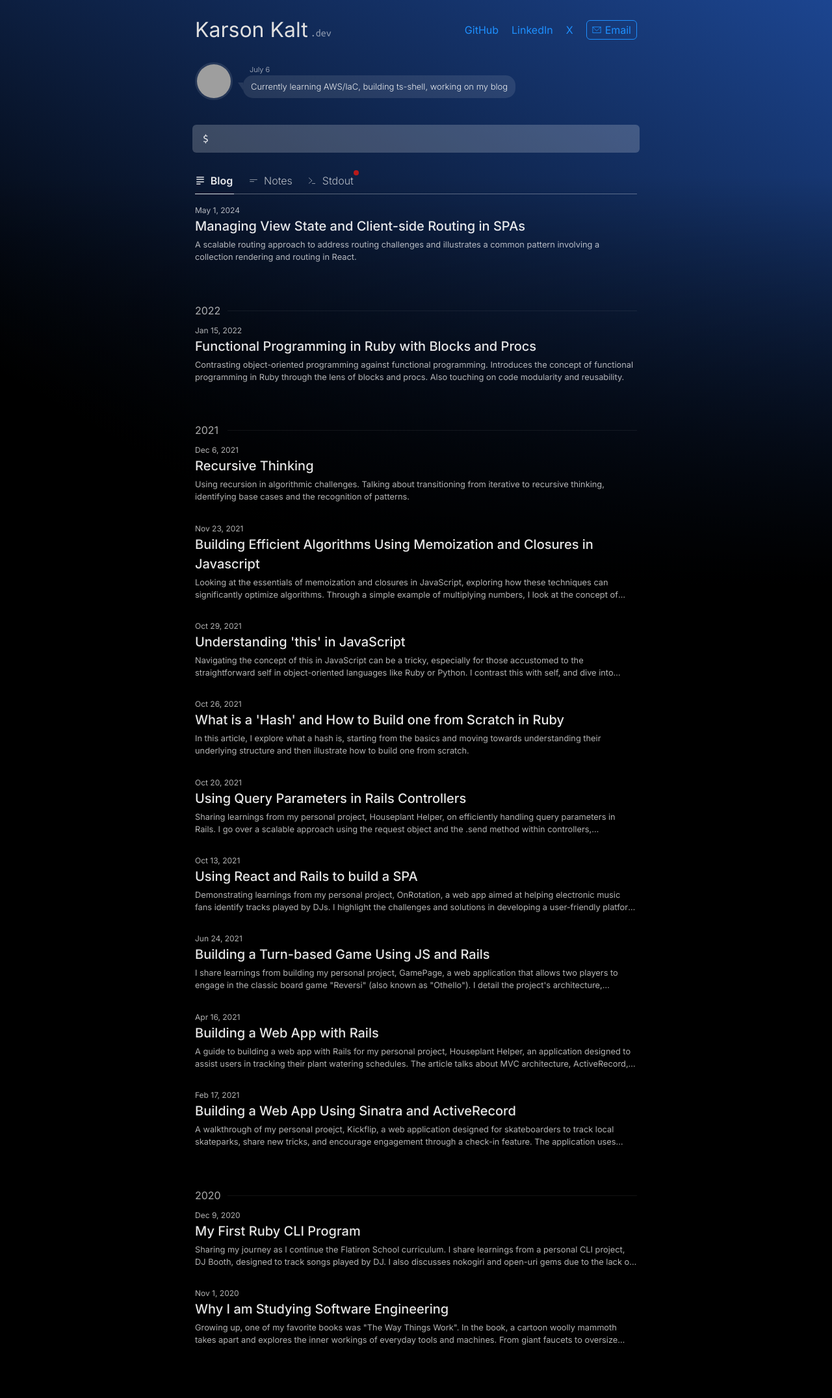
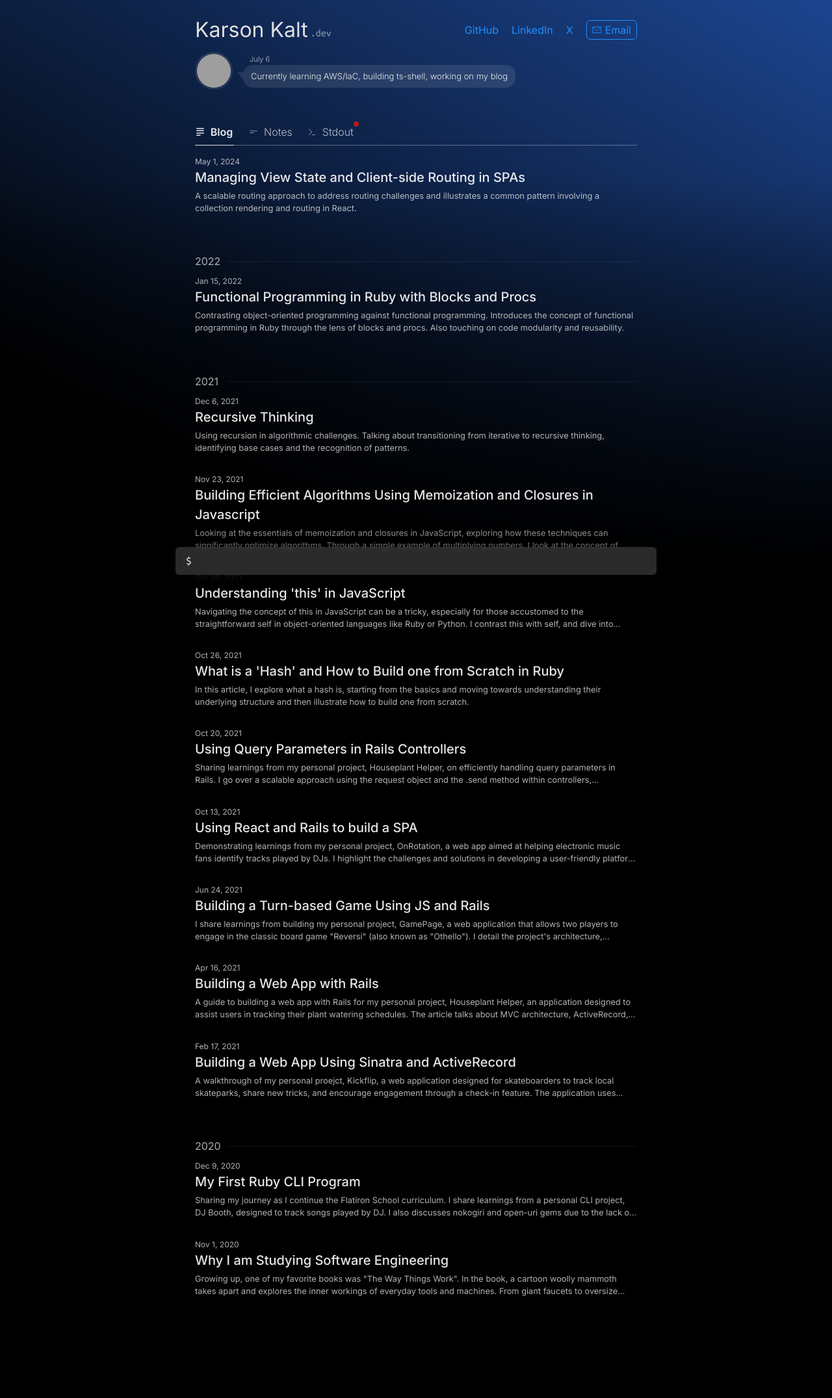
Before and after one commit to karsonkalt/karsonkalt.github.io, a Jekyll site: the page built from index.markdown, in a window 1280 px wide. Shown: the whole page at 65% size. Built offline with Jekyll 4.4.1, drawn with Linux system fonts in a browser that asks for light colours; after the commit the page ends 2077 px from its top, so only the background shows below that; grey boxes are pictures that could not be loaded.

Commit message:
move cli to bottom

```diff
--- a/_layouts/home.html
+++ b/_layouts/home.html
@@ -52,7 +52,9 @@
   </div>
 </div>
 
-<pre class="terminal ripple-container">
+<div class="bottom-drawer">
+  <div class="bottom-drawer-content">
+    <pre class="terminal ripple-container">
   <span class="system-prompt" aria-hidden="true">$</span>
   <div class="input-container">
     <input type="text" class="prompt" value="" autocapitalize="off" autocomplete="off" autocorrect="off" spellcheck="false">
@@ -60,6 +62,8 @@
     <span class="cursor" aria-hidden="true">_</span>
   </div>
 </pre>
+  </div>
+</div>
 
 <!-- <div class="tab-container" hidden> -->
 <div class="tab-container">
--- a/_sass/custom-styles.scss
+++ b/_sass/custom-styles.scss
@@ -37,7 +37,7 @@
   align-items: center;
   gap: 16px;
   width: 100%;
-  margin: 16px 0 46px 0;
+  margin: 0px 0 32px 0;
 }
 
 .gravatar-avatar {
@@ -140,22 +140,48 @@
   }
 }
 
+.bottom-drawer {
+  position: fixed;
+  bottom: 0;
+  left: 0;
+  right: 0;
+  height: 100px;
+  background-image: linear-gradient(to top, black 0%, rgba(0, 0, 0, 0) 100%);
+  z-index: 100;
+  display: flex;
+  align-items: flex-end;
+
+  & .bottom-drawer-content {
+    width: calc(#{$content-width} - (#{$spacing-unit}));
+    min-width: 360px;
+    margin-right: auto;
+    margin-left: auto;
+    padding-right: $spacing-unit * 0.5;
+    padding-left: $spacing-unit * 0.5;
+    @extend %clearfix;
+
+    @media screen and (min-width: $on-large) {
+      max-width: calc(#{$content-width} - (#{$spacing-unit} * 2));
+      padding-right: $spacing-unit;
+      padding-left: $spacing-unit;
+    }
+  }
+}
+
 pre.terminal {
   border: none;
   font-family: "Ubuntu Mono";
   cursor: text;
   display: flex;
   align-items: center;
-  padding: 8px 16px 8px 16px;
-  margin: -8px -4px;
-  margin-bottom: 10px;
+  padding: 8px 16px;
   border-radius: var(--border-radius);
   caret-color: transparent;
   border-bottom: 1px solid transparent;
   font-size: 1.1em;
-  background-color: var(--white-20);
+  background-color: #46464699;
   transition: transform 100ms;
-
+  backdrop-filter: blur(6px);
   &:hover {
     background-color: var(--white-30);
     transform: scale(1.02);
```
